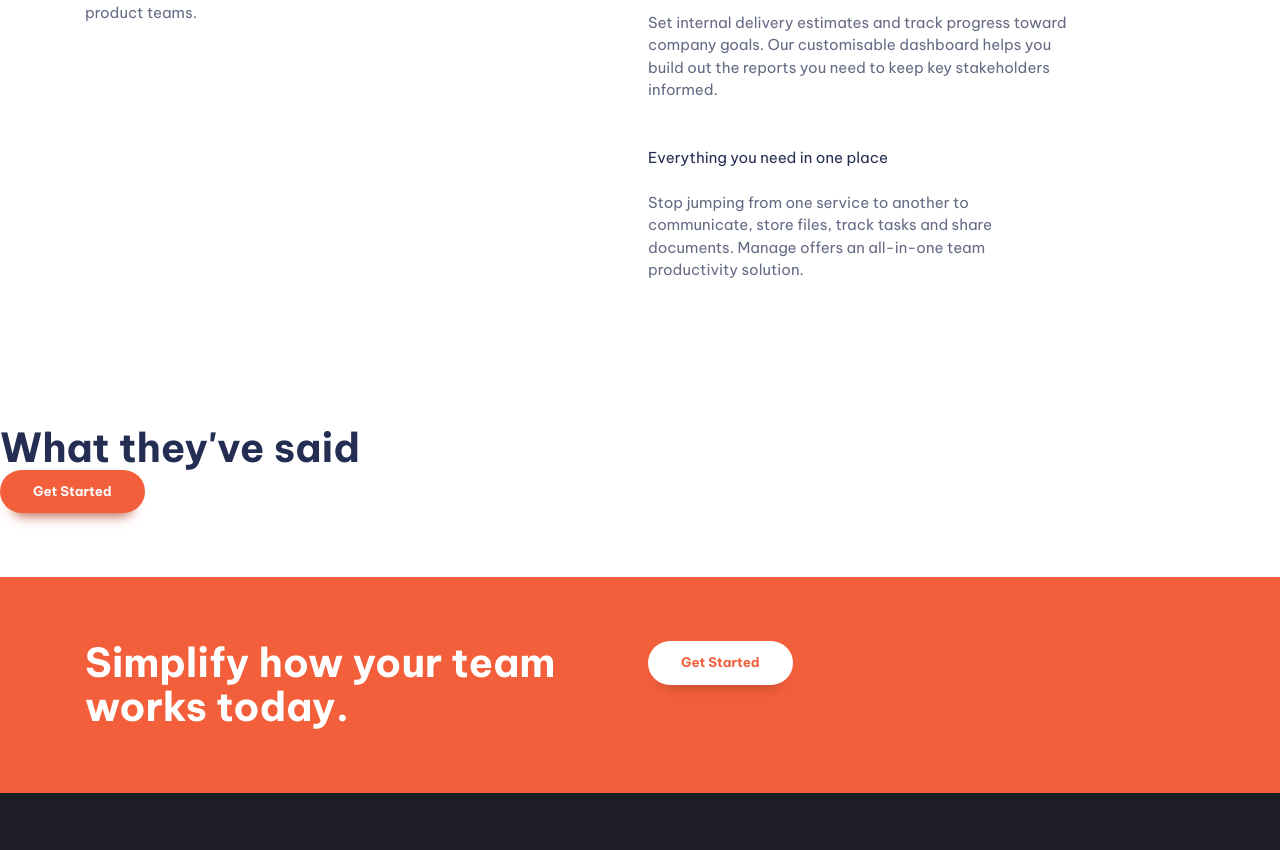
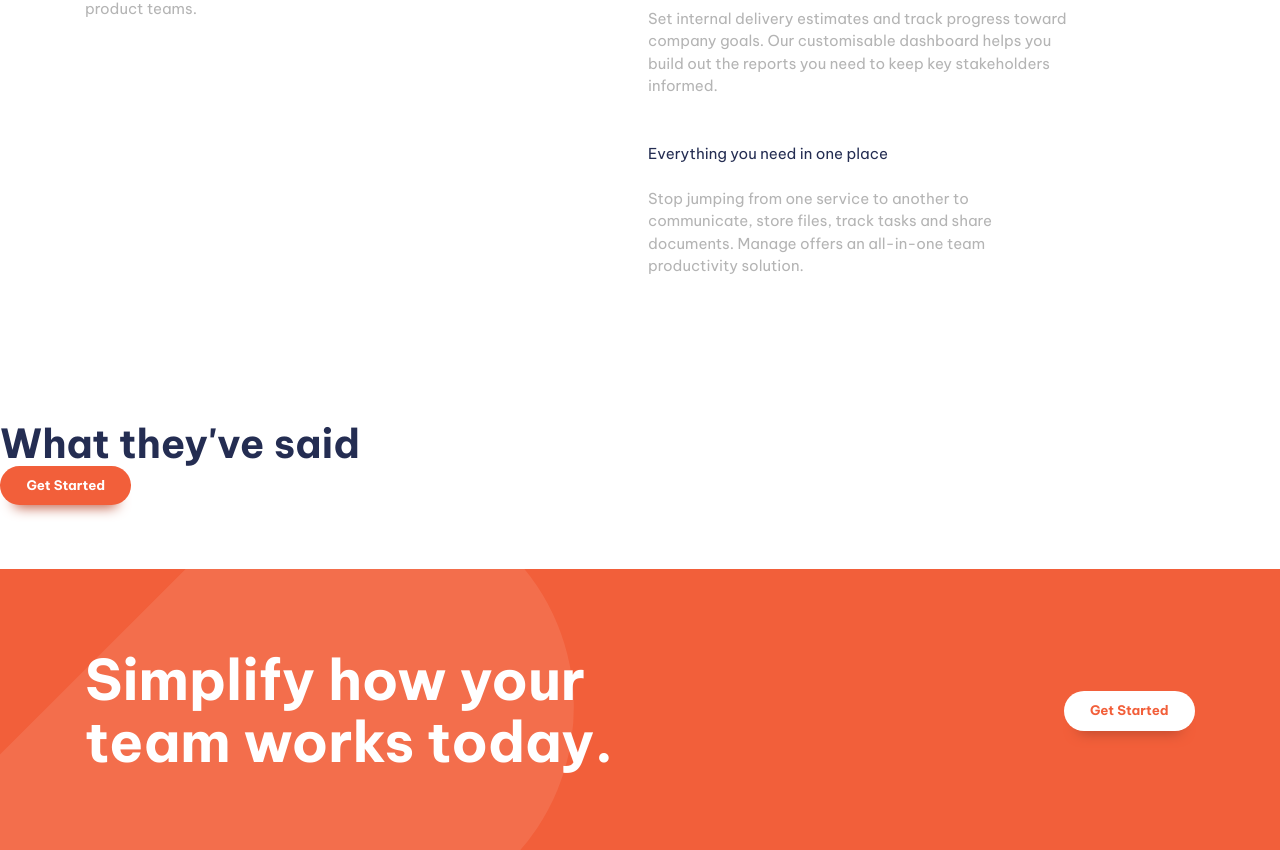
Before and after one commit to finix222/Fem-landing, a website built with Vite: page index.html in a window 1280 px wide. Shown: the part 1041-1891 px from the top of the page. Built offline with nearby package versions, Linux system fonts and the light colour scheme.

Commit message:
added styling

```diff
--- a/index.html
+++ b/index.html
@@ -139,26 +139,29 @@
           </div>
         </div>
       </section>
+
       <section class="carousel | padding-block-700">
         <h2 class="fs-secondary-heading fw-bold">What they've said</h2>
         <!-- carousel section -->
         <button class="button">Get Started</button>
       </section>
-      <section class="cta | padding-block-700 bg-accent-400 text-neutral-100">
+      <!-- simpplify learning section -->
+      <section class="cta | padding-block-900 bg-accent-400 text-neutral-100">
         <div class="container">
-          <div class="even-columns">
+          <div class="even-columns | vertical-align-center">
             <div>
-              <p class="fs-secondary-heading fw-bold">
+              <p class="fs-primary-heading fw-bold">
                 Simplify how your team works today.
               </p>
             </div>
-            <div>
+            <div class="justify-self-end-md">
               <button class="button" data-type="inverted">Get Started</button>
             </div>
           </div>
         </div>
       </section>
     </main>
+    <!-- footer  -->
     <footer class="padding-block-700 bg-neutral-900 text-neutral-100">
       <div class="container">
         <div class="even-columns">
@@ -175,6 +178,7 @@
             </ul>
           </div>
           <div>
+            <nav class="footer-nav">
               <ul data-spacing="tight" style="--flow-spacer:1em" aria-label="footer" role="list" class="footer-nav flow">
                 <li><a href="#">Home</a></li>
                 <li><a href="#">Pricing</a></li>
@@ -184,6 +188,7 @@
                 <li><a href="#">Community</a></li>
                 <li><a href="#">Privacy Policy</a></li>
               </ul>
+            </nav>
           </div>
           <div>
             <form action="">
--- a/style.css
+++ b/style.css
@@ -111,25 +111,36 @@ svg {
   }
 }
 
-
-
-
-.container{
-  --max-width:1110px;
+.container {
+  --max-width: 1110px;
   --padding: 1rem;
 
   width: min(var(--max-width), 100% - (var(--padding) * 2));
   margin-inline: auto;
 }
 /* .flow * + *  */
-:where(.flow :not(:first-child)){
+:where(.flow :not(:first-child)) {
   margin-top: var(--flow-spacer, 3em);
 }
-.even-columns{
+
+.even-columns {
   display: grid;
   gap: 1rem;
 }
-.visually-hidden{
+@media (min-width: 50em) {
+  .even-columns {
+    grid-auto-flow: column;
+    grid-template-columns: 1fr 1fr;
+    /* grid-auto-columns: 1fr; */
+  }
+}
+.vertical-align-center {
+  align-items: center;
+}
+.justify-self-end {
+  justify-self: end;
+}
+.visually-hidden {
   position: absolute;
   width: 1px;
   height: 1px;
@@ -141,36 +152,27 @@ svg {
   border: 0;
 }
 
-@media (min-width: 50em) {
-  .even-columns{
-    grid-auto-flow: column;
-    grid-template-columns: 1fr 1fr ;
-    /* grid-auto-columns: 1fr; */
-  }
-
-}
-
-
 /* general styling */
-body{
+body {
   font-size: var(--fs-body);
   font-family: var(--ff-body);
   color: var(--clr-primary-400);
 }
-p:not([class]){
-  opacity: .7;
+p:not([class]) {
+  /* opacity: .7; */
+  color: rgb(180, 180, 180);
   max-width: 32ch;
 }
 p[data-width="wide"] {
   max-width: 42ch;
 }
-.button{
+.button {
   cursor: pointer;
   display: inline-flex;
   text-decoration: none;
   border-radius: 100vmax;
   line-height: 1;
-  padding: 1.15em 2.5em;
+  padding: 1em 2em;
   border: 0;
   background-color: var(--clr-accent-400);
   color: var(--clr-neutral-100);
@@ -180,53 +182,52 @@ p[data-width="wide"] {
   /* margin: 10px; */
 }
 .button:hover,
-.button:focus-visible{
+.button:focus-visible {
   background-color: var(--clr-accent-300);
 }
-.button[data-type="inverted"]{
+.button[data-type="inverted"] {
   color: var(--clr-accent-400);
   background-color: var(--clr-neutral-100);
 }
 .button[data-type="inverted"]:hover,
-.button[data-type="inverted"]:focus-visible{
+.button[data-type="inverted"]:focus-visible {
   background-color: var(--clr-accent-100);
   color: var(--clr-accent-300);
 }
 
 /* navigation */
 
-.nav-wrapper{
+.nav-wrapper {
   display: flex;
- align-items: center;
- justify-content: space-between;
+  align-items: center;
+  justify-content: space-between;
 }
 
-.primary-header{
+.primary-header {
   padding-top: var(--size-700);
 }
-.mobile-nav-toggle{
+.mobile-nav-toggle {
   display: none;
 }
-.nav-list{
+.nav-list {
   font-size: var(--fs-nav);
-
 }
-.nav-list{
+.nav-list {
   display: flex;
   gap: clamp(var(--size-500), 5vw, var(--size-900));
   /* gap: var(--size-400); */
   font-weight: var(--fw-semi-bold);
 }
-.nav-list a{
+.nav-list a {
   text-decoration: none;
   color: var(--clr-primary-400);
 }
 .nav-list a:hover,
-.nav-list a:focus{
+.nav-list a:focus {
   color: var(--clr-accent-400);
 }
 @media (max-width: 50em) {
-  .primary-navigation{
+  .primary-navigation {
     display: none;
     position: fixed;
 
@@ -237,40 +238,79 @@ p[data-width="wide"] {
     box-shadow: 0 0 0.75em rgba(0, 0, 0, 0.05);
     /* 0 0 0  100vmax  rgb(0 0 0 / 0.75); */
   }
-  .primary-header[data-overlay]::before{
+  .primary-header[data-overlay]::before {
     content: "";
     position: fixed;
     inset: 0;
     /* height: 1000vh; */
     background-image: linear-gradient(rgb(0 0 0/ 0), rgb(0 0 0/ 0.5));
-
   }
 
-  .nav-list{
+  .nav-list {
     display: grid;
     gap: var(--size-600);
     text-align: center;
     font-weight: var(--fw-bold);
   }
 
-  .primary-navigation[data-visible]{
-    display:block;
+  .primary-navigation[data-visible] {
+    display: block;
   }
-  .mobile-nav-toggle{
+  .mobile-nav-toggle {
     display: block;
     position: fixed;
-    top:var(--size-600) ;
-    right:var(--size-400) ;
+    top: var(--size-600);
+    right: var(--size-400);
     cursor: pointer;
     border: none;
     background: transparent;
     padding: 0.5em;
   }
-  .icon-close{
+  .icon-close {
     display: none;
   }
 }
+/* footer navigation */
+.footer-nav a{
+  color: var(--clr-neutral-100);
+  text-decoration: none;
+}
+.footer-nav a:hover{
+  color: var(--clr-accent-400);
+  text-decoration: none;
+}
 
+/* cta */
+.cta {
+  position: relative;
+  isolation: isolate;
+  text-align: center;
+
+}
+@media (min-width:50em) {
+  .cta{
+    text-align: left ;
+  }
+}
+.cta::before {
+  content: "";
+  position: absolute;
+  z-index: -1;
+  inset: 0;
+  opacity: 0.1;
+  background-image: url(./images/bg-tablet-pattern.svg),
+    url(./images/bg-tablet-pattern.svg);
+    background-position: -15rem -5rem, 80rem -42rem;
+  background-repeat: no-repeat;
+}
+.justify-self-end-md{
+  justify-self: center;
+}
+@media (min-width:50em) {
+  .justify-self-end-md{
+    justify-self: end;
+  }
+}
 
 /* utility classes */
 .text-primary-400 {
@@ -289,7 +329,6 @@ p[data-width="wide"] {
   color: var(--clr-neutral-900);
 }
 
-
 .bg-primary-400 {
   background-color: var(--clr-primary-400);
 }
@@ -303,7 +342,6 @@ p[data-width="wide"] {
   background-color: var(--clr-neutral-900);
 }
 
-
 .fw-bold {
   font-weight: var(--fw-bold);
 }
@@ -313,7 +351,6 @@ p[data-width="wide"] {
 .fw-regular {
   font-weight: var(--fw-regular);
 }
-
 
 .fs-primary-heading {
   font-size: var(--fs-primary-heading);
@@ -335,17 +372,17 @@ p[data-width="wide"] {
 .fs-600 {
   font: var(--fs-600);
 }
-.padding-block-700{
-  padding-block:var(--size-700) ;
+.padding-block-700 {
+  padding-block: var(--size-700);
 }
-.padding-block-900{
-  padding-block:var(--size-900) ;
+.padding-block-900 {
+  padding-block: var(--size-900);
 }
-.display-sm-none{
+.display-sm-none {
   display: none;
 }
-@media (min-width:50em) {
-  .display-md-inline-flex{
+@media (min-width: 50em) {
+  .display-md-inline-flex {
     display: inline-flex;
   }
 }
```
Lines whose indentation alone changed are shown as unchanged.
